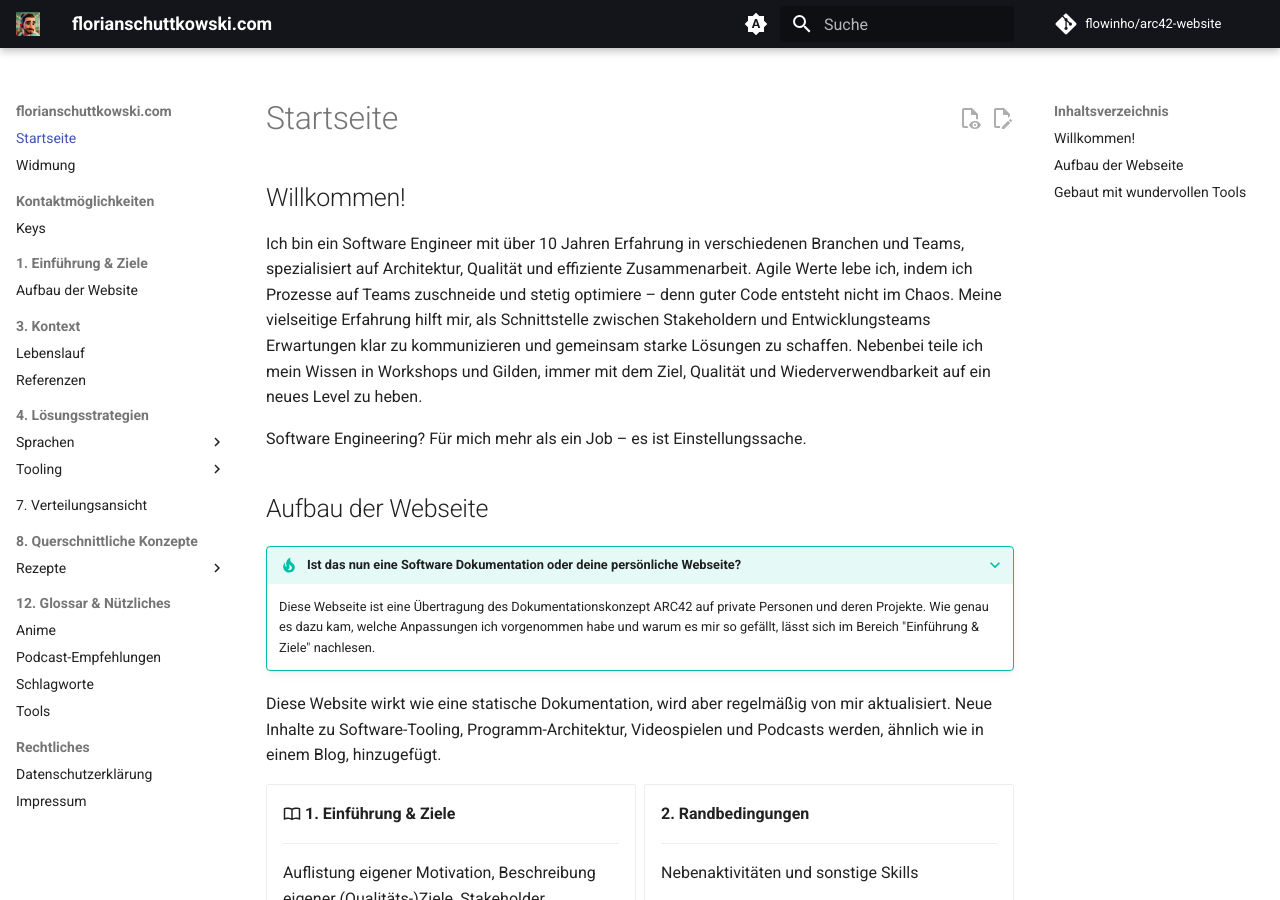
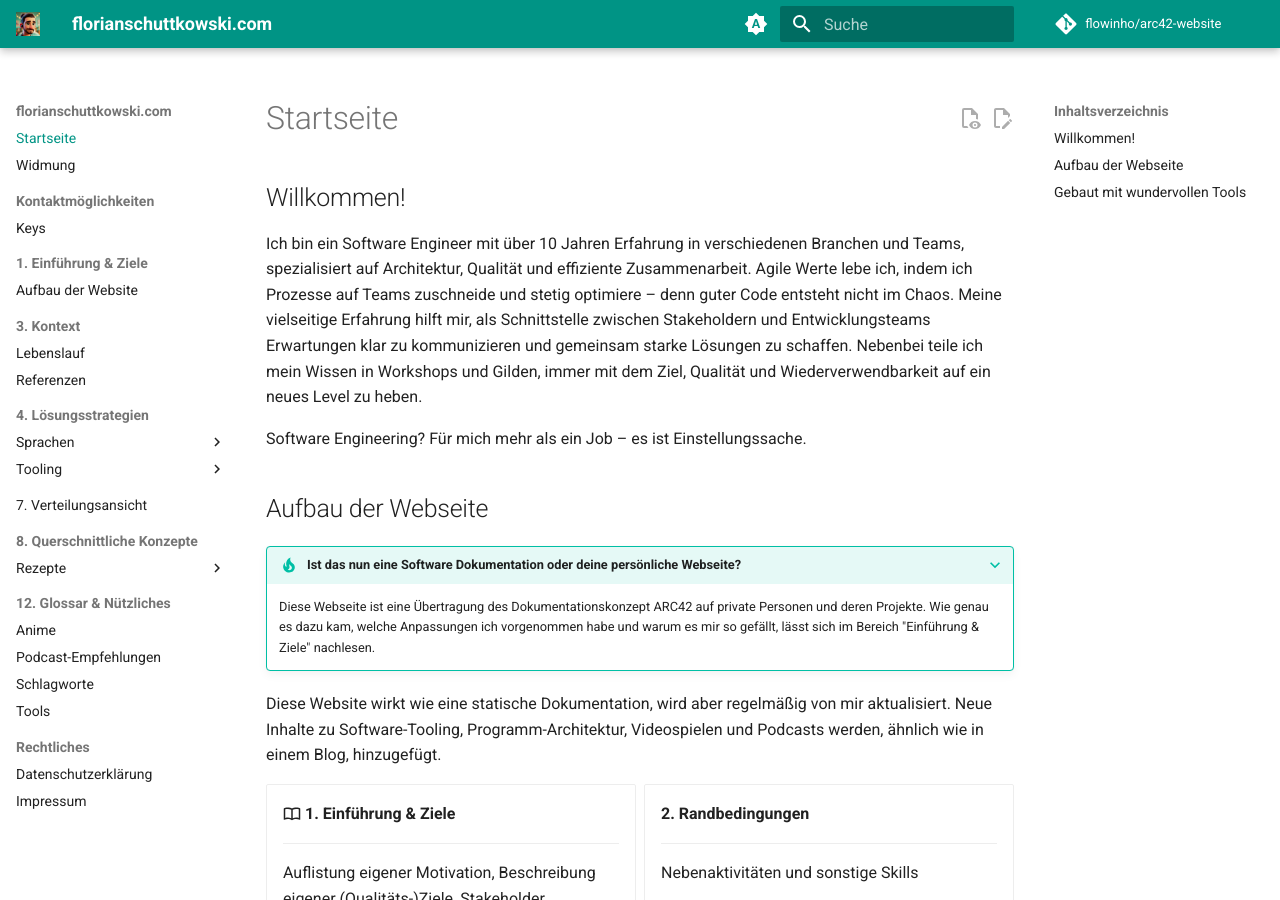
Before and after one commit to md42/arc42-website, an MkDocs documentation site: the page built from docs/index.md, in a window 1280 px wide and 900 px high. Built offline with MkDocs 1.6.1 and Material for MkDocs 9.7.7, drawn with Linux system fonts in a browser that asks for light colours; plug-ins that fetch from the network failed and are left out; comment, search, counter and statistics services are not loaded.

Commit message:
Change colortheme from black to teal

```diff
--- a/mkdocs.yml
+++ b/mkdocs.yml
@@ -29,7 +29,7 @@ theme:
     # Palette toggle for light mode
     - media: "(prefers-color-scheme: light)"
       scheme: default
-      primary: black
+      primary: teal
       accent: indigo
       toggle:
         icon: material/brightness-7
@@ -38,7 +38,7 @@ theme:
     # Palette toggle for dark mode
     - media: "(prefers-color-scheme: dark)"
       scheme: slate
-      primary: black
+      primary: teal
       accent: indigo
       toggle:
         icon: material/brightness-4
```
